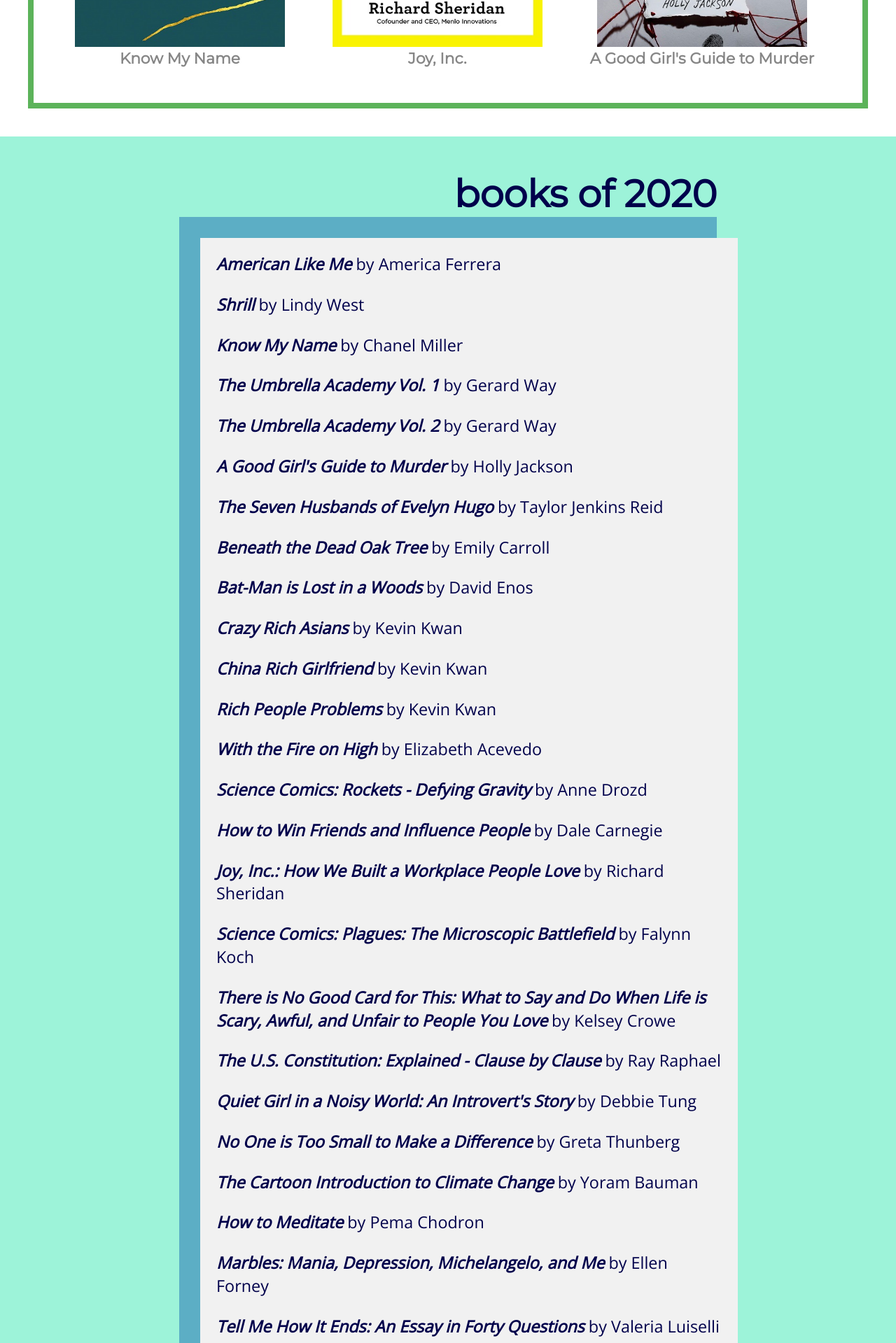
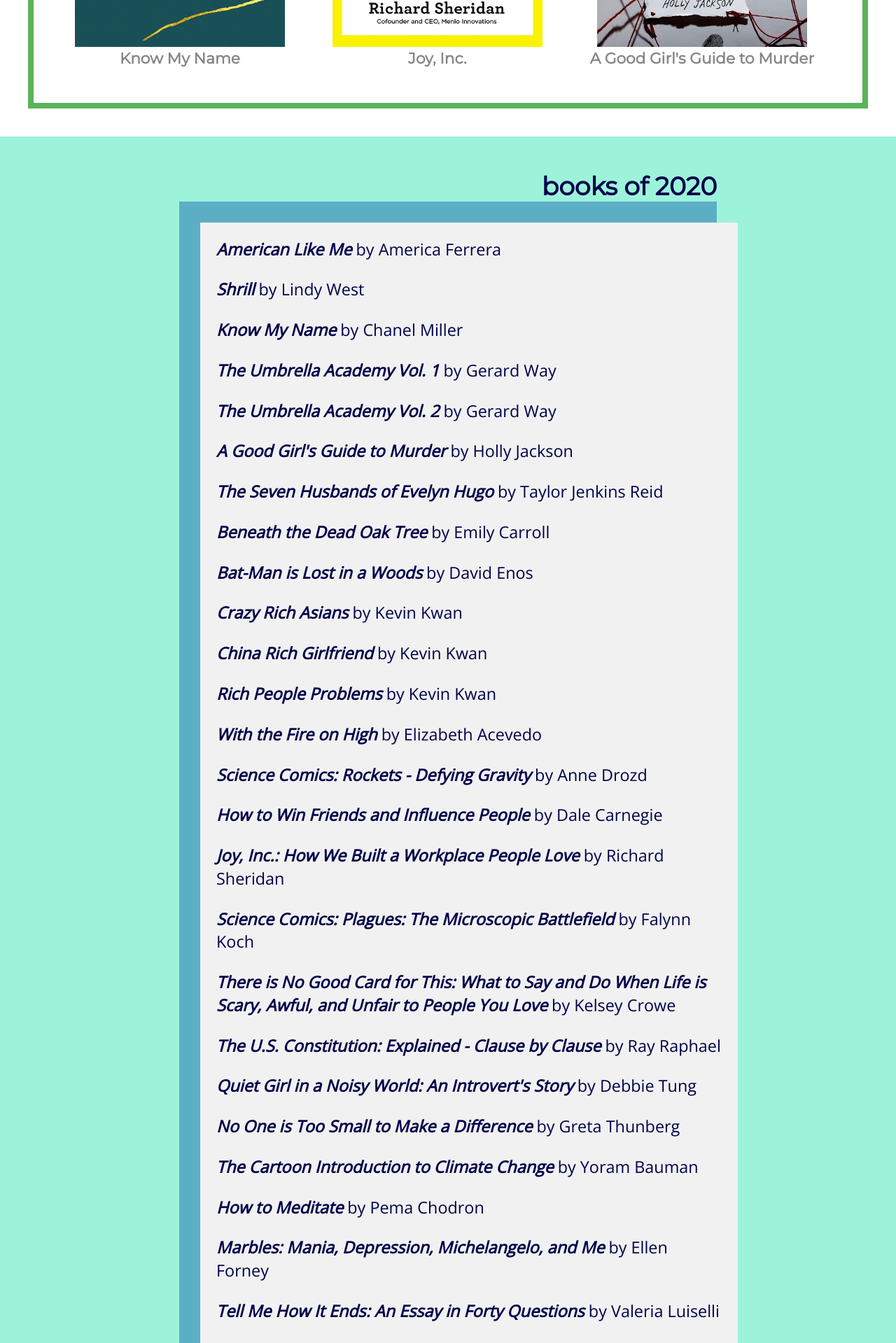
Before and after one commit to laurencoseo/laurencoseo.github.io, a Jekyll site: the page built from books/2020/index.html, in a window 1280 px wide. Shown: the part 887-2806 px from the top of the page at 70% size. Built offline with Jekyll 4.4.1, drawn with Linux system fonts in a browser that asks for light colours; nearby versions of some CDN libraries.

Commit message:
add more responsiveness

```diff
--- a/css/books.css
+++ b/css/books.css
@@ -22,7 +22,7 @@
 
 .jumbotron-title {
     width: 100%;
-    font-size: 3em;
+    font-size: 2em;
     font-weight: bold;
     text-align: center;
     margin-bottom: 40px;
@@ -107,7 +107,7 @@
 
 .banner-title {
     width: 100%;
-    font-size: 3em;
+    font-size: 2em;
     font-weight: bold;
     text-align: right;
     text-transform: lowercase;
@@ -116,9 +116,6 @@
 }
 
 .books {
-    position: relative;
-    top: 30px;
-    left: 30px;
     width: 100%;
     margin: 0 auto;
     /* margin-top: 5%; */
@@ -150,6 +147,22 @@
 /* RESPONSIVE STYLING
 =========================================== */
 
+@media only screen and (min-width: 650px){
+    .jumbotron-title {
+        font-size: 3em;
+    }
+
+    .banner-title {
+        font-size: 2em;
+    }
+
+    .books {
+        position: relative;
+        top: 30px;
+        left: 30px;
+    }
+}
+
 @media only screen and (min-width: 1000px){
     .book-title{
         font-size: 1.3em;
```
